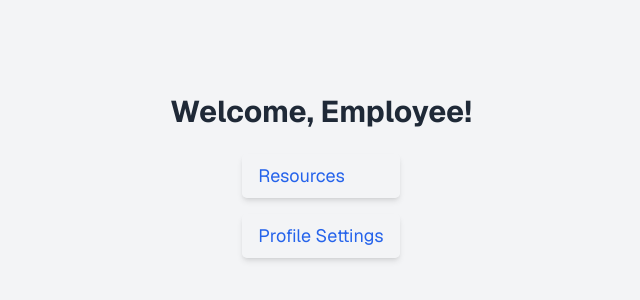
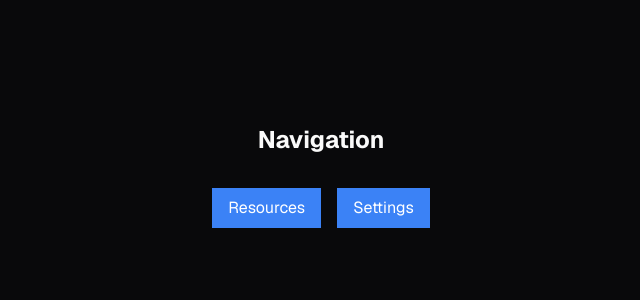
Before and after one commit to Builder-s-League/BuildersLeague-Edition1, a Next.js app: page /emp in a window 1280 px wide. Shown: the part 224-524 px from the top of the page, without its empty margins (319-959 px from the left). Built offline with nearby package versions, Linux system fonts and the light colour scheme.

Commit message:
final merges

```diff
--- a/src/app/cbh/forgot-password/page.tsx
+++ b/src/app/cbh/forgot-password/page.tsx
@@ -49,7 +49,7 @@ export default function ForgotPassword() {
         <p className="text-white-500 mt-10 text-center text-sm">
           Remembered your password?{' '}
           <a
-            href="/mylogin"
+            href="/cbh/my-login"
             className="font-semibold leading-6 text-indigo-600 hover:text-indigo-500"
           >
             Log In
--- a/src/app/cbh/login/page.tsx
+++ b/src/app/cbh/login/page.tsx
@@ -1,10 +1,10 @@
-import LoginForm from '@/components/login-form'
-import Link from 'next/link'
+// import LoginForm from '@/components/login-form'
+// import Link from 'next/link'
 
-export default function CBHLoginPage() {
-  return (
-    <div className="flex w-full flex-1 flex-col justify-center gap-2 px-8 sm:max-w-md">
-      <LoginForm />
-    </div>
-  )
-}
+// export default function CBHLoginPage() {
+//   return (
+//     <div className="flex w-full flex-1 flex-col justify-center gap-2 px-8 sm:max-w-md">
+//       <LoginForm />
+//     </div>
+//   )
+// }
--- a/src/app/cbh/my-login/page.tsx
+++ b/src/app/cbh/my-login/page.tsx
@@ -61,7 +61,7 @@ export default function MyLogin() {
           </div>
           <div className="text-center text-sm">
             <a
-              href="/forgotPassword"
+              href="/cbh/forgot-password"
               className="text-white-600 font-serif font-semibold hover:text-indigo-500"
             >
               Forgot password?
--- a/src/app/cbh/page.tsx
+++ b/src/app/cbh/page.tsx
@@ -25,14 +25,6 @@ export default async function Index() {
         <Link href="cbh/about">
           <button className="bg-blue-500 px-4 py-2 text-white">About</button>
         </Link>
-        <Link href="cbh/forgot-password">
-          <button className="bg-blue-500 px-4 py-2 text-white">
-            Forgot Password
-          </button>
-        </Link>
-        <Link href="cbh/login">
-          <button className="bg-blue-500 px-4 py-2 text-white">Login</button>
-        </Link>
         <Link href="cbh/my-login">
           <button className="bg-blue-500 px-4 py-2 text-white">My Login</button>
         </Link>
@@ -41,7 +33,7 @@ export default async function Index() {
             Organization Dashboard
           </button>
         </Link>
-        <Link href="cbh/settings">
+        <Link href="cbh/setting">
           <button className="bg-blue-500 px-4 py-2 text-white">Settings</button>
         </Link>
         <Link href="cbh/survey-dash">
--- a/src/app/emp/page.tsx
+++ b/src/app/emp/page.tsx
@@ -2,22 +2,16 @@ import Link from 'next/link'
 
 export default function Employee() {
   return (
-    <div className="flex h-screen w-screen flex-col items-center justify-center bg-gray-100 p-6">
-      <h1 className="mb-6 text-3xl font-bold text-gray-800">
-        Welcome, Employee!
-      </h1>
-      <div className="flex flex-col gap-4">
-        <Link
-          href="/resources"
-          className="rounded-lg px-4 py-2 text-lg text-blue-600 shadow-md transition-colors duration-300 hover:text-blue-800 hover:shadow-lg"
-        >
-          Resources
+    <div className="flex h-screen flex-col items-center justify-center">
+      <h1 className="mb-8 text-2xl font-bold">Navigation</h1>
+      <div className="flex gap-4">
+        <Link href="/emp/resources">
+          <button className="bg-blue-500 px-4 py-2 text-white">
+            Resources
+          </button>
         </Link>
-        <Link
-          href="/settings"
-          className="rounded-lg px-4 py-2 text-lg text-blue-600 shadow-md transition-colors duration-300 hover:text-blue-800 hover:shadow-lg"
-        >
-          Profile Settings
+        <Link href="/emp/profile-settings">
+          <button className="bg-blue-500 px-4 py-2 text-white">Settings</button>
         </Link>
       </div>
     </div>
--- a/src/app/page.tsx
+++ b/src/app/page.tsx
@@ -19,17 +19,23 @@ export default async function Index() {
   const isSupabaseConnected = canInitSupabaseClient()
 
   return (
-    <div className="flex flex-col items-center justify-center h-screen">
-      <h1 className="text-2xl font-bold mb-8">Navigation</h1>
+    <div className="flex h-screen flex-col items-center justify-center">
+      <h1 className="mb-8 text-2xl font-bold">Navigation</h1>
       <div className="flex gap-4">
         <Link href="/cbh">
-          <button className="px-4 py-2 bg-blue-500 text-white rounded">CBH</button>
+          <button className="rounded bg-blue-500 px-4 py-2 text-white">
+            CBH
+          </button>
         </Link>
         <Link href="/hr">
-          <button className="px-4 py-2 bg-green-500 text-white rounded">HR</button>
+          <button className="rounded bg-green-500 px-4 py-2 text-white">
+            HR
+          </button>
         </Link>
-        <Link href="/employees">
-          <button className="px-4 py-2 bg-red-500 text-white rounded">Employees</button>
+        <Link href="/emp">
+          <button className="rounded bg-red-500 px-4 py-2 text-white">
+            Employees
+          </button>
         </Link>
       </div>
 
```
